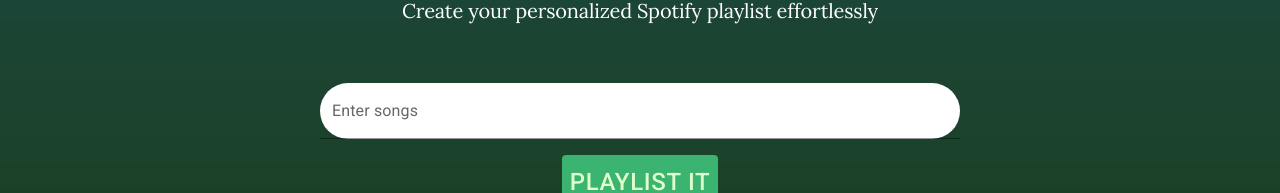
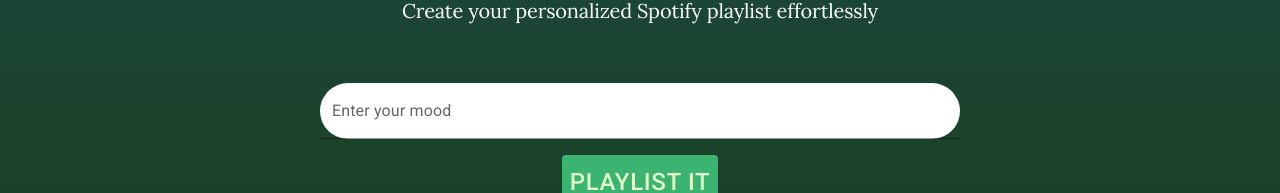
Before and after one commit to ai1solution/playlisting-fe, a React (Create React App) app: page /#/home in a window 1280 px wide. Shown: the part 460-653 px from the top of the page. Built offline with nearby package versions, Linux system fonts and the light colour scheme; a web font is replaced by a local one.

Commit message:
placeholder edit

```diff
--- a/src/components/SongInput.tsx
+++ b/src/components/SongInput.tsx
@@ -8,8 +8,8 @@
 const SongInput: React.FC<SongInputProps> = ({ inputFunction }) => {
   return (
     <TextField
-      label="Enter songs"
-      placeholder="Let it be, Hotel California"
+      label="Enter your mood"
+      placeholder="Sad 90's bollywood, hip hop like Michael Jackson, hard hitting Indie like Anuv Jain"
       onChange={inputFunction}
     //   variant="outlined"
       variant="filled"
```
